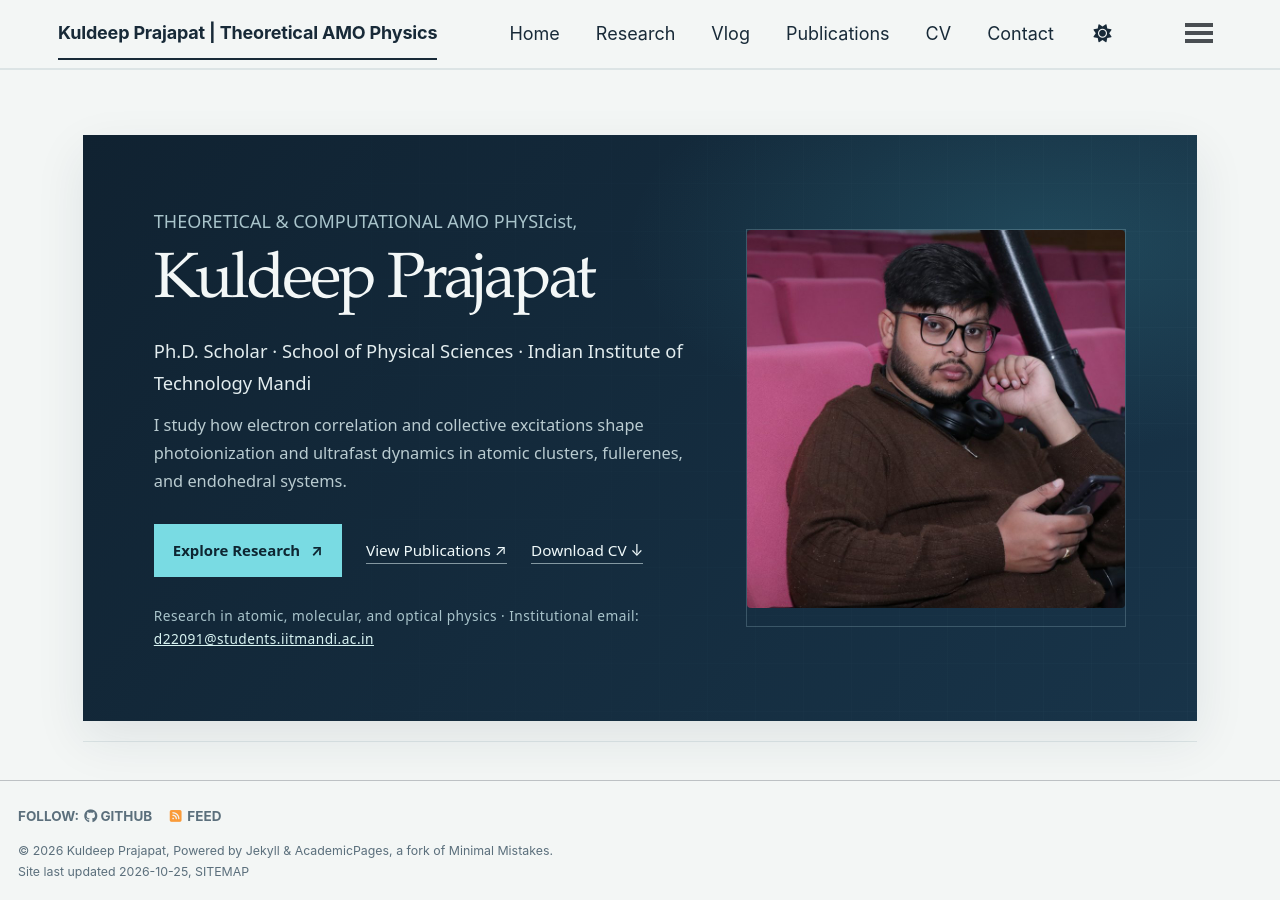
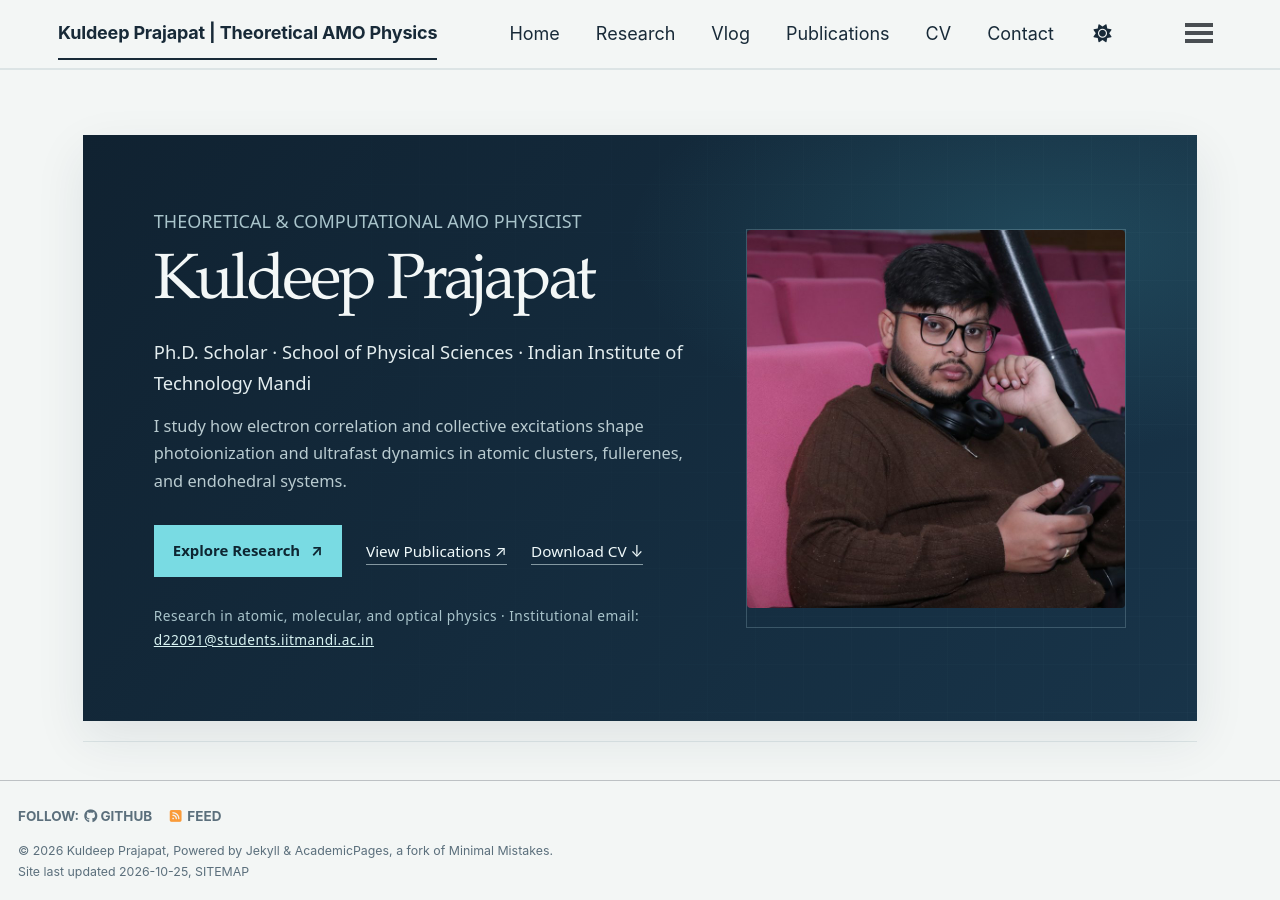
Before and after one commit to PRAJAPAT-KULDEEP/kuldeep-prajapat, a Jekyll site: the page built from _pages/about.md, in a window 1280 px wide and 900 px high. Built offline with Jekyll 4.4.1, drawn with Linux system fonts in a browser that asks for light colours; a style sheet for code colours, icons or effects is not loaded.

Commit message:
Correct AMO physicist hero label

```diff
--- a/_pages/about.md
+++ b/_pages/about.md
@@ -20,7 +20,7 @@ redirect_from:
 <section class="hero" markdown="1">
 <div class="hero__copy" markdown="1">
 
-<p class="eyebrow">THEORETICAL &amp; COMPUTATIONAL AMO PHYSIcist,</p>
+<p class="eyebrow">THEORETICAL &amp; COMPUTATIONAL AMO PHYSICIST</p>
 
 # Kuldeep Prajapat
 
```
